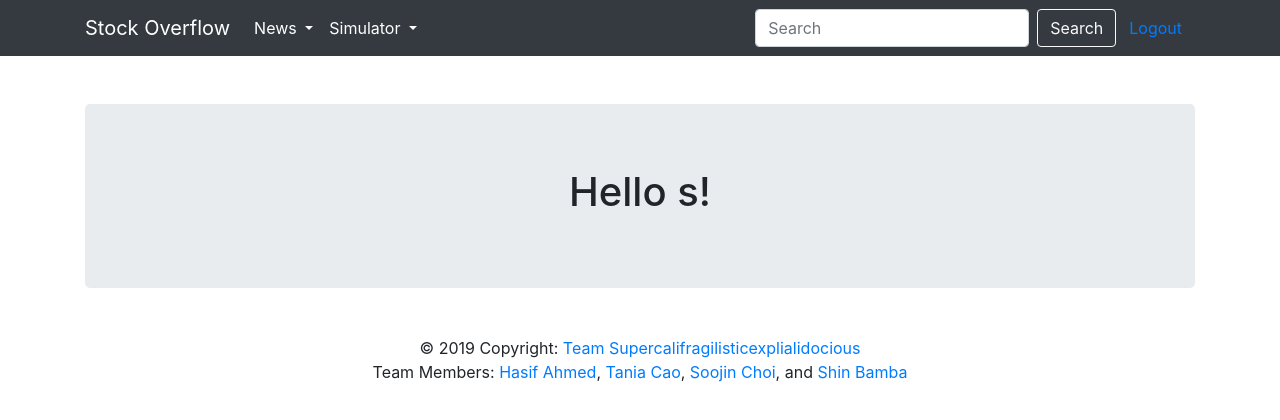
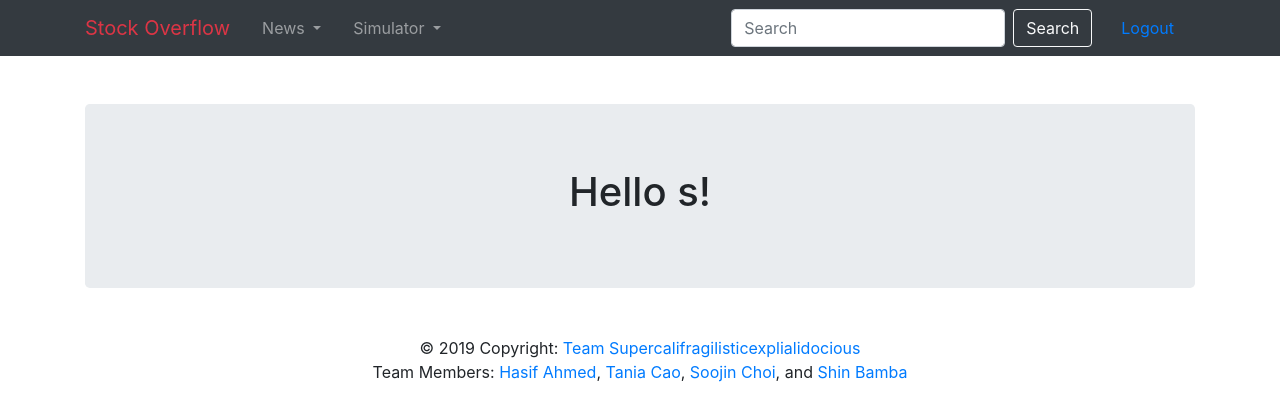
Before and after one commit to Soojin-C/supercalifragilisticexpialidocious, a Flask app: page / in a window 1280 px wide. Shown: the top 420 px of the page. Run offline with Flask 2, Linux system fonts and the light colour scheme; a user stored in the database is signed in; parts of the project's set-up code (start-up, migrations or seed data) failed here and were passed over; some libraries are stand-ins or nearby versions.

Commit message:
edit highlights on subnavigation

```diff
--- a/templates/parent.html
+++ b/templates/parent.html
@@ -21,54 +21,54 @@
     {% block header %}
     <nav class="navbar navbar-expand-lg navbar-dark bg-dark navbar-fixed-top">
       <div class="container">
-	<a class="navbar-brand" href="#">Stock Overflow</a>
+	<a class="navbar-brand text-danger" href="/">Stock Overflow</a>
 	<button class="navbar-toggler" type="button" data-toggle="collapse" data-target="#navbarNavDropdown" aria-controls="navbarNavDropdown" aria-expanded="false" aria-label="Toggle navigation">
 	  <span class="navbar-toggler-icon"></span>
 	</button>
 
 	<div class="collapse navbar-collapse" id="navbarNavDropdown">
 	  <ul class="nav navbar-nav bd-navbar-nav flex-row">
-	    <li class="nav-item active dropdown">
+	    <li class="nav-item dropdown mx-2">
 	      <a class="nav-link nav-link-dark dropdown-toggle" href="#" id="news" role="button" data-toggle="dropdown" aria-haspopup="true" aria-expanded="false">
 		News
               </a>
-              <div class="dropdown-menu" aria-labelledby="news">
+              <div class="dropdown-menu bg-danger" aria-labelledby="news">
 		<a class="dropdown-item" href="#">Most Recent</a>
 		<a class="dropdown-item" href="#">Most Trending</a>
               </div>
 	    </li>
-	    <li class="nav-item active dropdown">
+	    <li class="nav-item dropdown mx-2">
               <a class="nav-link dropdown-toggle" href="#" id="simulator" role="button" data-toggle="dropdown" aria-haspopup="true" aria-expanded="false">
 		Simulator
 	      </a>
-              <div class="dropdown-menu" aria-labelledby="simulator">
+              <div class="dropdown-menu bg-danger" aria-labelledby="simulator">
 		<a class="dropdown-item" href="#">Portfolio</a>
 		<a class="dropdown-item" href="#">Trade</a>
 		<a class="dropdown-item" href="#">Rankings</a>
-		<div class="dropdown-divider"></div>
+		<div class="dropdown-divider color-white"></div>
 		<a class="dropdown-item" href="/stockResearch">Stocks</a>
 		<a class="dropdown-item" href="/watchlist">Watchlist</a>
               </div>
 	    </li>
 	  </ul>
 	  <ul class="navbar-nav flex-row ml-md-auto d-none d-md-flex">
-	    <li class="nav-item active">
+	    <li class="nav-item active mx-2">
 	      <form class="form-inline">
 		<input class="form-control mr-sm-2" type="search" placeholder="Search" aria-label="Search">
 		<button class="btn btn-outline-light my-2 my-sm-0" type="submit">Search</button>
 	      </form>
 	    </li>
             {% if not logged_in %}
-	    <li class="nav-item active dropdown">
+	    <li class="nav-item dropdown mx-2">
 	      <a class="nav-link dropdown-toggle" href="#" id="login" role="button" data-toggle="dropdown" aria-haspopup="true" aria-expanded="false">
 		User
 	      </a>
-              <div class="dropdown-menu" aria-labelledby="login">
+              <div class="dropdown-menu bg-danger" aria-labelledby="login">
 		<a class="dropdown-item" href="/login">Login</a>
 		<a class="dropdown-item" href="/register">Register</a>
               </div>
               {% else %}
-            <li class="nav-item active">
+            <li class="nav-item active mx-2">
 	      <div class="center"><a class="btn btn-black" href="/logout" >Logout</a></div>
               {% endif %}
 	    </li>
```
